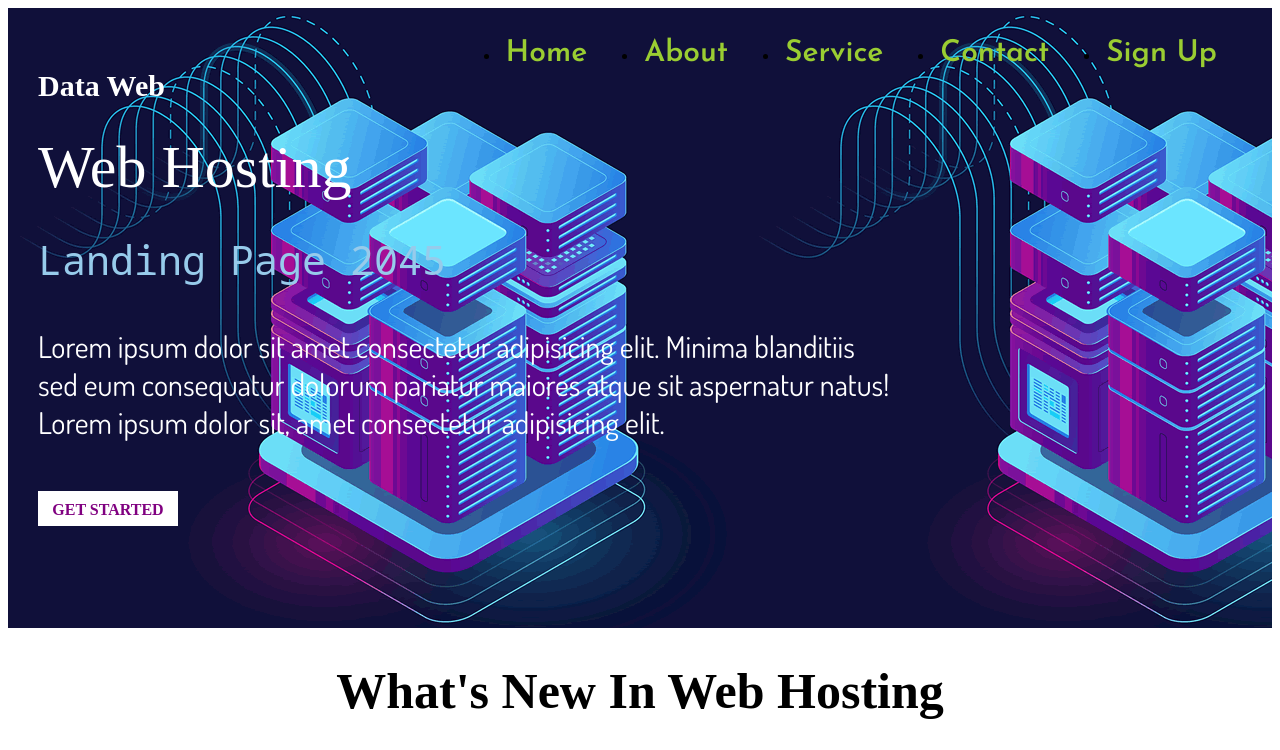
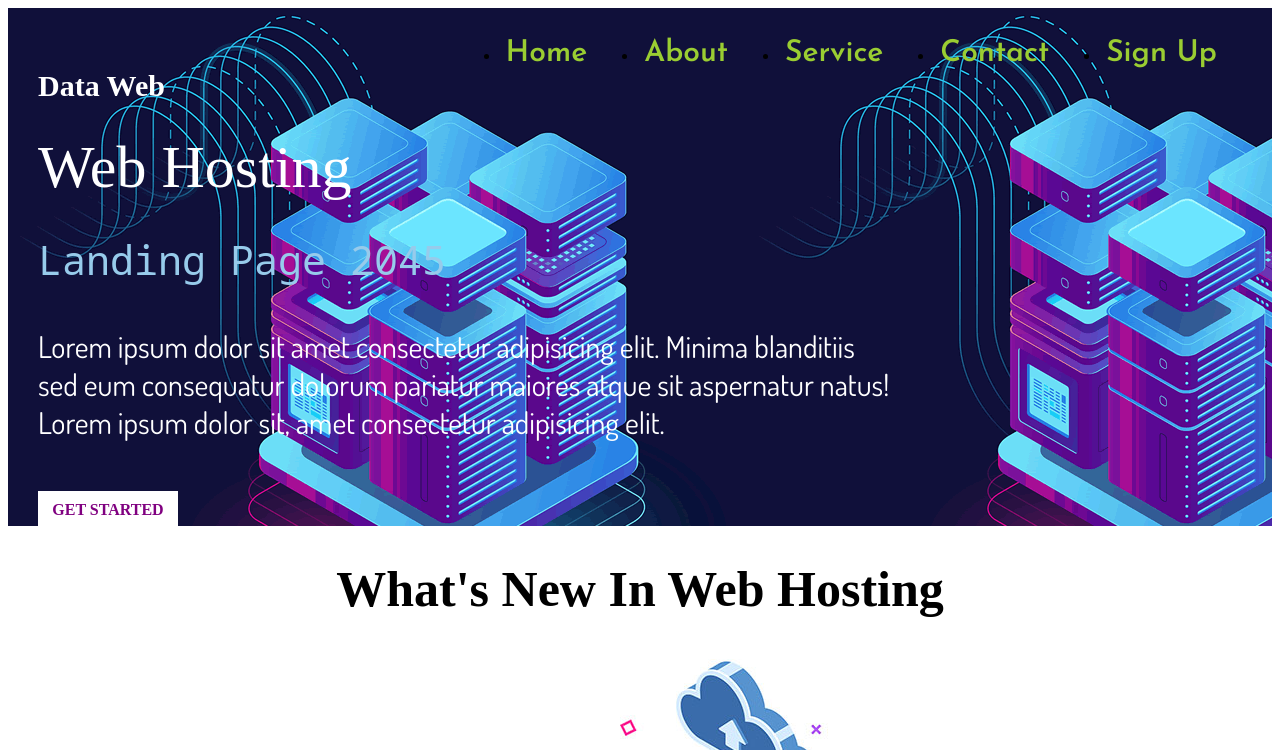
Before and after one commit to innaphan/Data-Web, a plain HTML site: page index.html in a window 1280 px wide. Shown: the top 750 px of the page. Drawn offline with Linux system fonts and the light colour scheme; a web font is replaced by a local one.

Commit message:
Add files via upload

```diff
--- a/style.css
+++ b/style.css
@@ -1,6 +1,6 @@
 .img1{
     background-image: url("img.png");
-    height: 620px;
+
 }
 
 .header{
```
